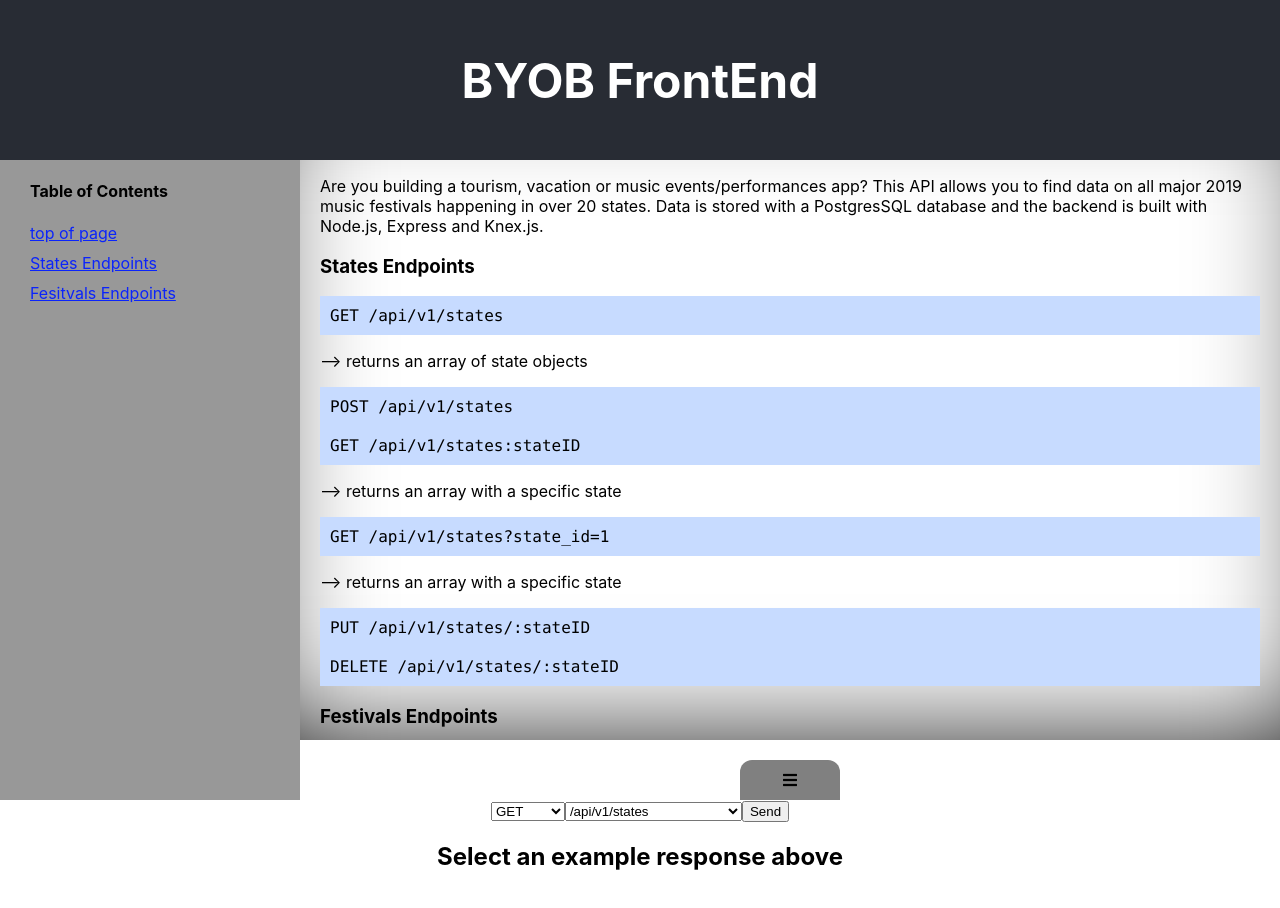
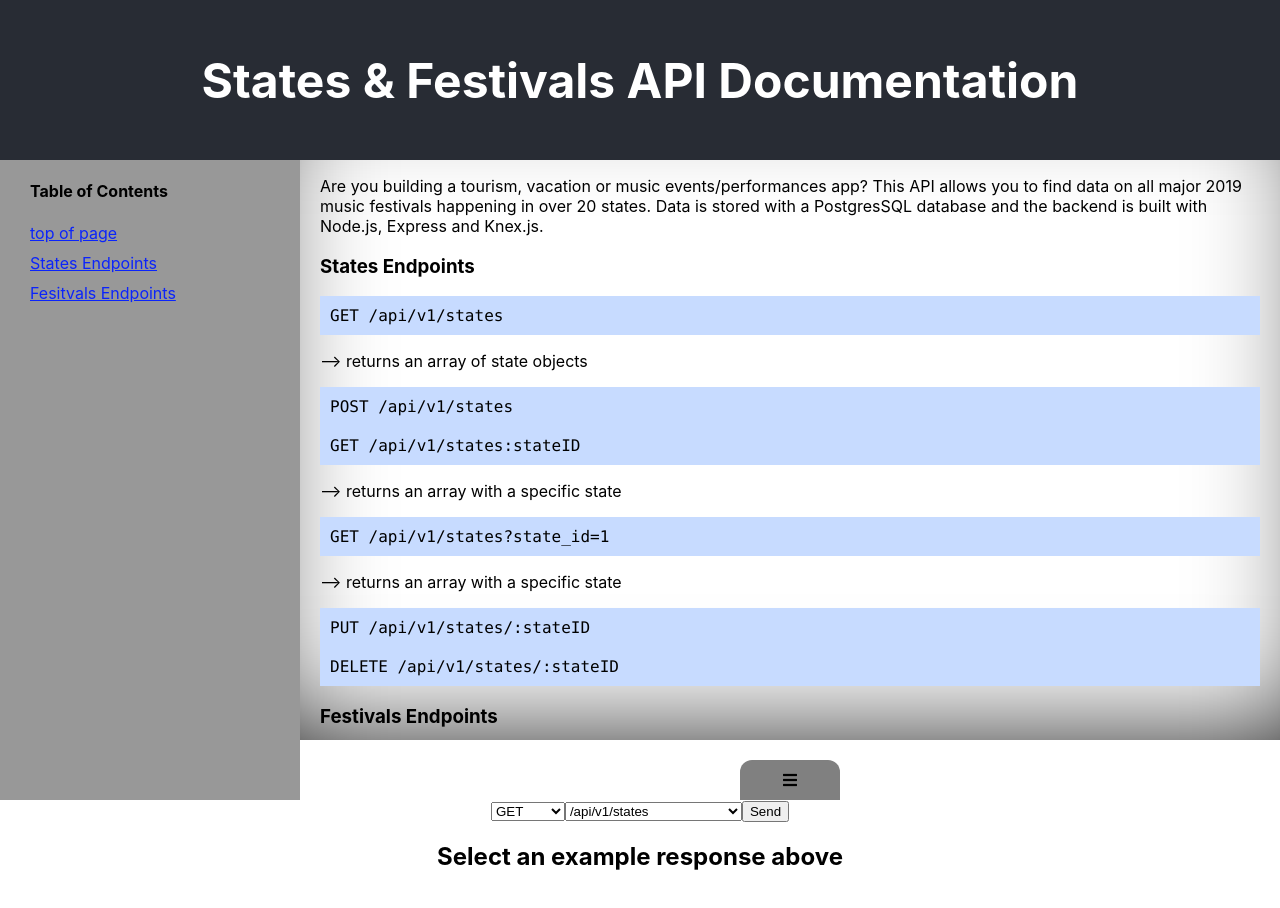
Before and after one commit to KylieStanley/byob-frontend, a React (Create React App) app: page / in a window 1280 px wide. Shown: the top 908 px of the page. Built offline with nearby package versions, Linux system fonts and the light colour scheme.

Commit message:
Update app title

```diff
--- a/src/App.js
+++ b/src/App.js
@@ -15,7 +15,7 @@ class App extends Component {
     return (
       <div className="App">
         <header className="App-header">
-          <h1>BYOB FrontEnd</h1>
+          <h1>States & Festivals API Documentation</h1>
         </header>
         <div className="main-grid">
           <nav className="sidebar-nav">
```
